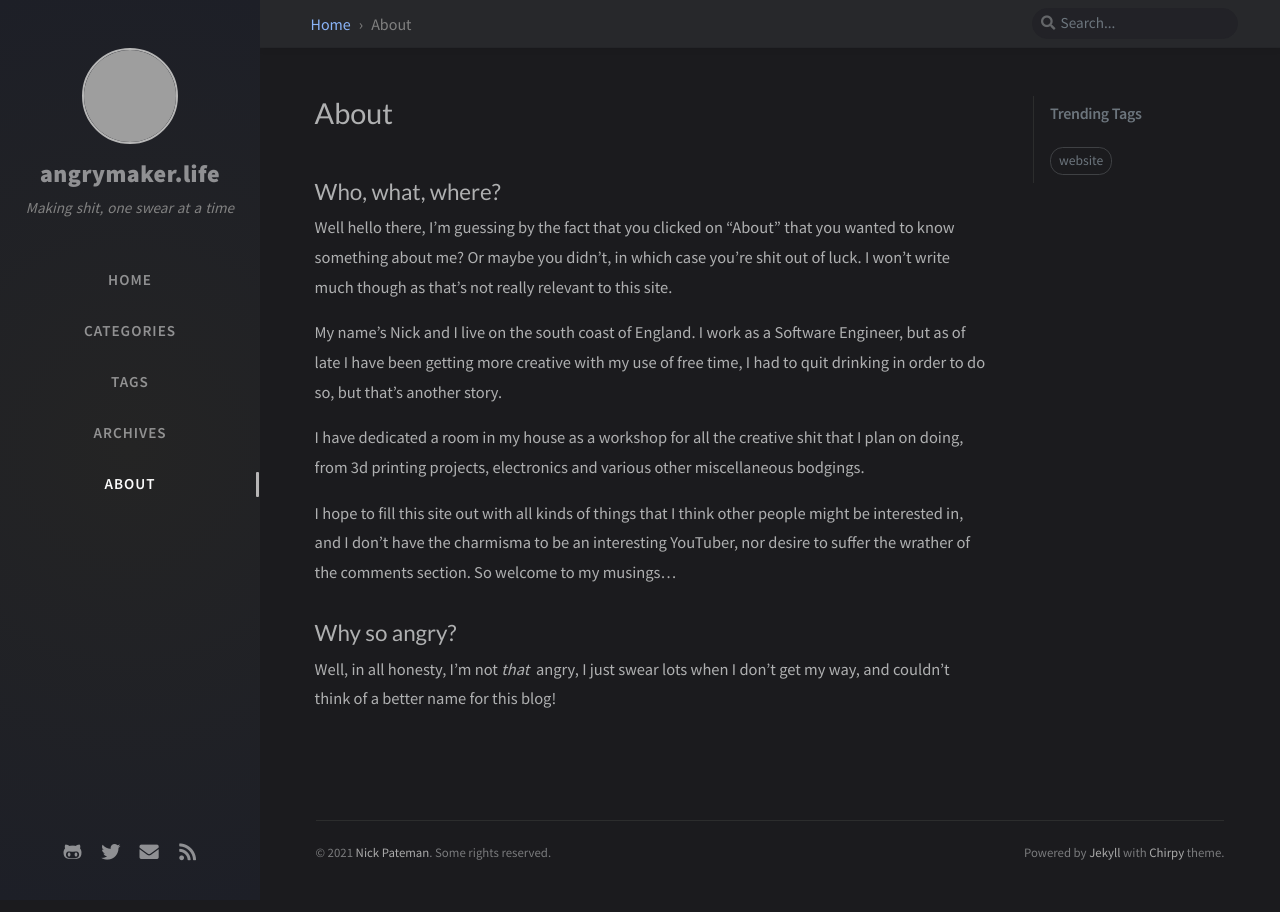
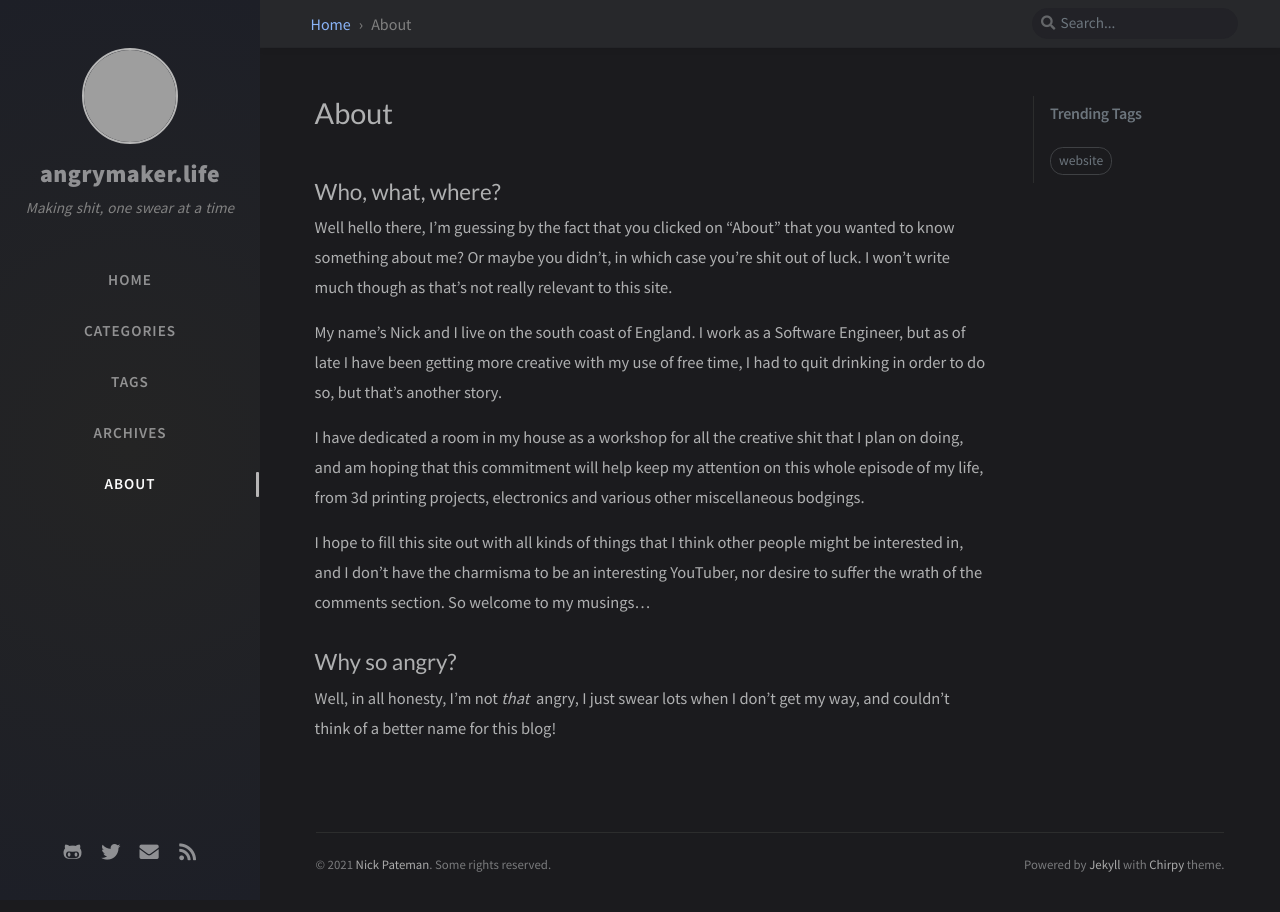
Before and after one commit to devoctomy/angrymaker.life, a Jekyll site: the page built from _tabs/about.md, in a window 1280 px wide. Built offline with Jekyll 4.4.1, drawn with Linux system fonts in a browser that asks for light colours; nearby versions of some CDN libraries; comment, search, counter and statistics services are not loaded; grey boxes are pictures that could not be loaded.

Commit message:
Slight change to about.

```diff
--- a/_tabs/about.md
+++ b/_tabs/about.md
@@ -16,9 +16,9 @@ Well hello there, I'm guessing by the fact that you clicked on "About" that you
 
 My name's Nick and I live on the south coast of England. I work as a Software Engineer, but as of late I have been getting more creative with my use of free time, I had to quit drinking in order to do so, but that's another story.
 
-I have dedicated a room in my house as a workshop for all the creative shit that I plan on doing, from 3d printing projects, electronics and various other miscellaneous bodgings.
+I have dedicated a room in my house as a workshop for all the creative shit that I plan on doing, and am hoping that this commitment will help keep my attention on this whole episode of my life, from 3d printing projects, electronics and various other miscellaneous bodgings.
 
-I hope to fill this site out with all kinds of things that I think other people might be interested in, and I don't have the charmisma to be an interesting YouTuber, nor desire to suffer the wrather of the comments section. So welcome to my musings...
+I hope to fill this site out with all kinds of things that I think other people might be interested in, and I don't have the charmisma to be an interesting YouTuber, nor desire to suffer the wrath of the comments section. So welcome to my musings...
 
 ## Why so angry?
 
```
